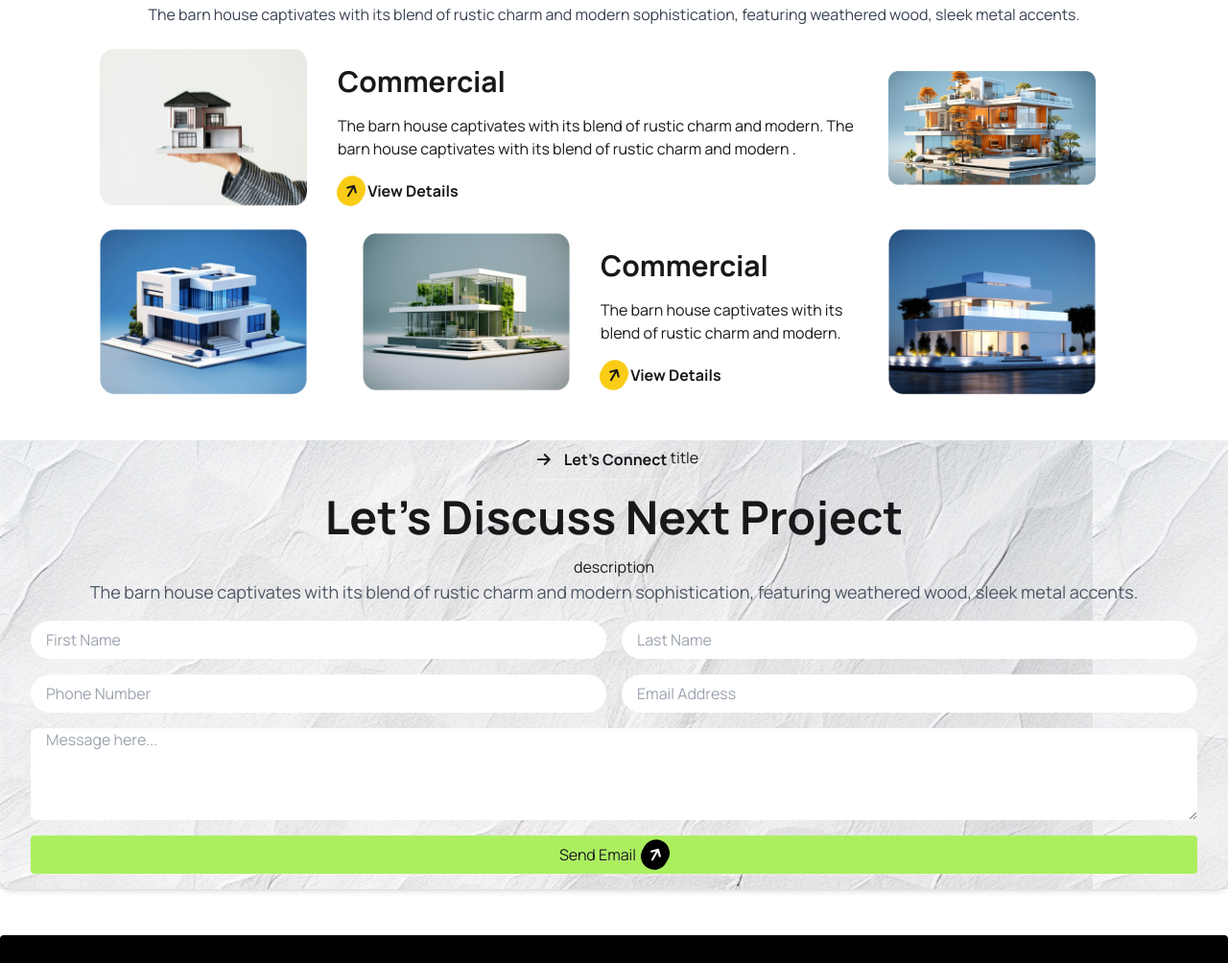
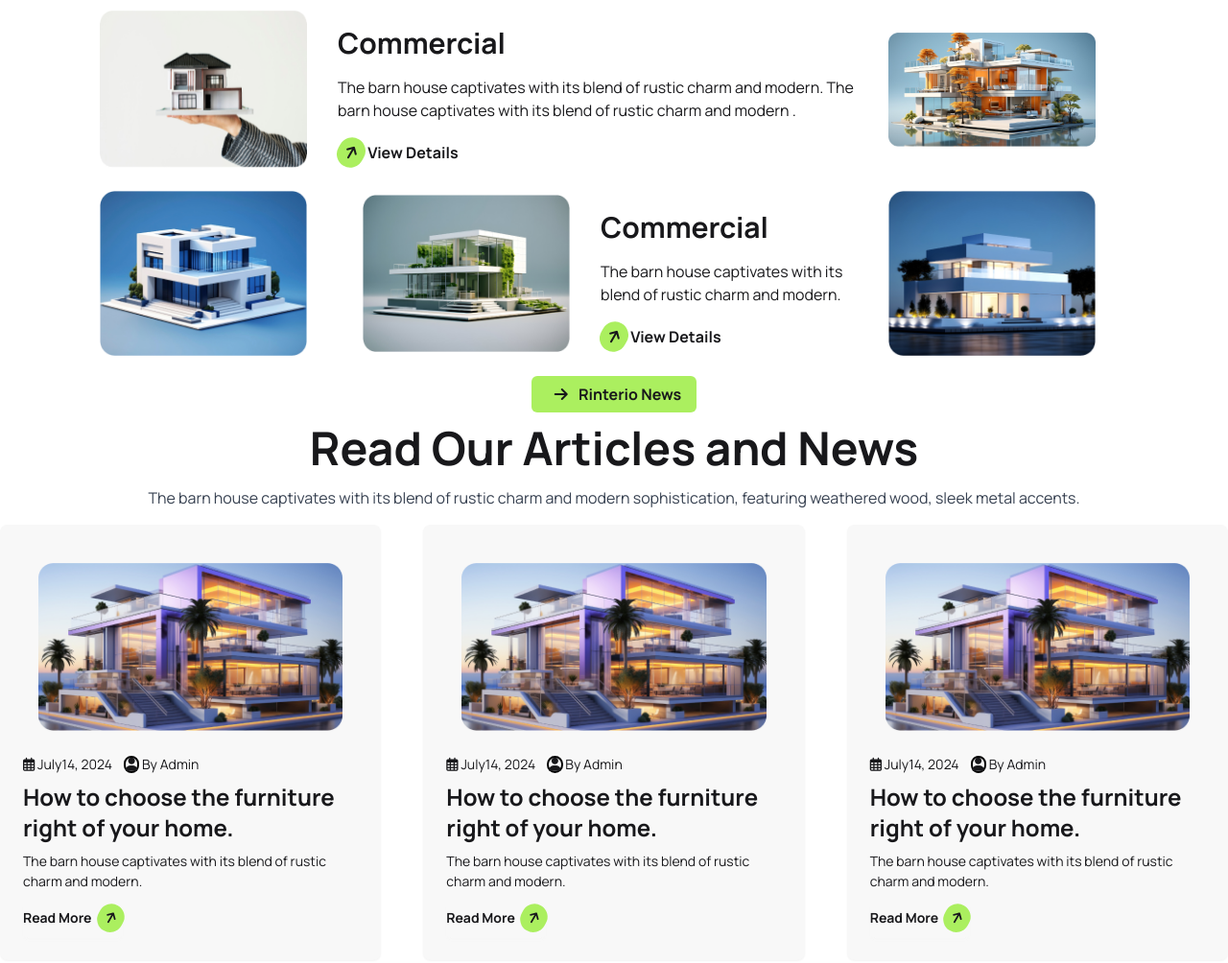
Before and after one commit to abu-tahir-sk/B10A3-versatile, a plain HTML site: page index.html in a window 1280 px wide. Shown: the part 2369-3373 px from the top of the page at 96% size. Drawn offline with nearby package versions, Linux system fonts and the light colour scheme.

Commit message:
Read Our Articles and News section done

```diff
--- a/index.html
+++ b/index.html
@@ -146,7 +146,7 @@
             <div class="grid grid-cols-1 md:grid-cols-2 lg:grid-cols-4 md:mx-20">
               <!-- card 1 -->
               <div class="card">
-                <figure class="pt-10">
+                <figure class="">
                   <i class="fas fa-comment-dots"></i>
                 </figure>
                 <div class="card-body items-center text-center">
@@ -157,7 +157,7 @@
               </div>
               <!-- card 2 -->
               <div class="card">
-                <figure class="px-10 pt-10">
+                <figure class="">
                   <i class="fa-solid fa-building"></i>
                 </figure>
                 <div class="card-body items-center text-center">
@@ -168,7 +168,7 @@
               </div>
               <!-- card 3 -->
               <div class="card">
-                <figure class="px-10 pt-10">
+                <figure class="">
                   <i class="fa-solid fa-users"></i>
                 </figure>
                 <div class="card-body items-center text-center">
@@ -179,7 +179,7 @@
               </div>
               <!-- card 4 -->
               <div class="card">
-                <figure class="px-10 pt-10">
+                <figure class="">
                   <i class="fa-solid fa-user"></i>
                 </figure>
                 <div class="card-body items-center text-center">
@@ -267,7 +267,7 @@
                 <div class="text-start">
                   <h3 class="font-bold text-3xl my-4">Commercial</h3>
                   <p class="my-4">The barn house captivates with its blend of rustic charm and modern. The barn house captivates with its blend of rustic charm and modern .</p>
-                  <a class="font-bold text-1xl"><i class="fa-solid fa-arrow-up p-2 rotate-30 bg-yellow-400 rounded-full"></i> View Details</a>
+                  <a class="font-bold text-1xl"><i class="fa-solid fa-arrow-up p-2 rotate-30 bg-bg-btn rounded-full"></i> View Details</a>
                 </div>
               </div>
               <!-- card 2 -->
@@ -285,7 +285,7 @@
 
                   <h3 class="font-bold text-3xl my-4">Commercial</h3>
                   <p class="my-4">The barn house captivates with its blend of rustic charm and modern.</p>
-                  <a class="font-bold text-1xl"><i class="fa-solid fa-arrow-up p-2 rotate-30 bg-yellow-400 rounded-full"></i> View Details</a>
+                  <a class="font-bold text-1xl"><i class="fa-solid fa-arrow-up p-2 rotate-30 bg-bg-btn rounded-full"></i> View Details</a>
                 </div>
               </div>
               <!-- card 5 -->
@@ -295,8 +295,77 @@
 
             </div>
             </section>
+            <!-- Read Our Articles and News section -->
+            <section class="mb-12 md:container mx-auto px-auto">
+              <h5 class="text-center mb-4"><a class="font-bold text-1xl bg-bg-btn px-4 py-2 rounded-md"><i class="fa-solid fa-arrow-right p-2 rounded-full"></i> Rinterio News</a></h5>
+            <h2 class="font-bold text-5xl text-center mb-4">Read Our Articles and News</h2>
+            <p class="text-center text-gray-700 mb-4">The barn house captivates with its blend of rustic charm and modern sophistication, featuring weathered wood, sleek metal accents.</p>
+            <!-- cards  -->
+             <div class="grid grid-cols-1 md:grid-cols-2 lg:grid-cols-3 gap-11">
+              <!-- card 1 -->
+              <div class="card bg-base-200  shadow-sm">
+                <figure class="px-10 pt-10">
+                  <img
+                    src="assets/article1.png"
+                    alt="Shoes"
+                    class="rounded-xl" />
+                </figure>
+                <div class="card-body text-start">
+                 <div class="flex">
+                  <a href=""><i class="fa-regular fa-calendar-days"></i> July14, 2024</a>
+                  <a class="px-3"><i class="fa-solid fa-user border-2 border-black rounded-full p-"></i> By Admin</a>
+                 </div>
+                  <h2 class="card-title font-bold text-2xl">How to choose the furniture right  of your home.</h2>
+                  <p>The barn house captivates with its blend of rustic charm and modern. </p>
+                  <div class="card-actions">
+                    <button class="btn font-bold">Read More <i class="fa-solid fa-arrow-up p-2 rotate-30 bg-bg-btn rounded-full"></i></button>
+                  </div>
+                </div>
+              </div>
+              <!-- card 2 -->
+              <div class="card bg-base-200  shadow-sm">
+                <figure class="px-10 pt-10">
+                  <img
+                    src="assets/article1.png"
+                    alt="Shoes"
+                    class="rounded-xl" />
+                </figure>
+                <div class="card-body text-start">
+                 <div class="flex">
+                  <a href=""><i class="fa-regular fa-calendar-days"></i> July14, 2024</a>
+                  <a class="px-3"><i class="fa-solid fa-user border-2 border-black rounded-full p-"></i> By Admin</a>
+                 </div>
+                  <h2 class="card-title font-bold text-2xl">How to choose the furniture right  of your home.</h2>
+                  <p>The barn house captivates with its blend of rustic charm and modern. </p>
+                  <div class="card-actions">
+                    <button class="btn font-bold">Read More <i class="fa-solid fa-arrow-up p-2 rotate-30 bg-bg-btn rounded-full"></i></button>
+                  </div>
+                </div>
+              </div>
+              <!-- card 3 -->
+              <div class="card bg-base-200  shadow-sm">
+                <figure class="px-10 pt-10">
+                  <img
+                    src="assets/article1.png"
+                    alt="Shoes"
+                    class="rounded-xl" />
+                </figure>
+                <div class="card-body text-start">
+                 <div class="flex">
+                  <a href=""><i class="fa-regular fa-calendar-days"></i> July14, 2024</a>
+                  <a class="px-3"><i class="fa-solid fa-user border-2 border-black rounded-full p-"></i> By Admin</a>
+                 </div>
+                  <h2 class="card-title font-bold text-2xl">How to choose the furniture right  of your home.</h2>
+                  <p>The barn house captivates with its blend of rustic charm and modern. </p>
+                  <div class="card-actions">
+                    <button class="btn font-bold">Read More <i class="fa-solid fa-arrow-up p-2 rotate-30 bg-bg-btn rounded-full"></i></button>
+                  </div>
+                </div>
+              </div>
+             </div>
+            </section>
             <section class="my-12 mx-auto hero-pattern bg-[url(/assets/bg.jpg)]">
-               <div class="text-center"> <button class="btn font-bold"><i class="fa-solid fa-arrow-right p-2 rounded-full"></i>Let’s Connect</button>
+               <div class="text-center"> <button class="btn bg-bg-btn mt-4"><i class="fa-solid fa-arrow-right p-2 rounded-full"></i>Let’s Connect</button>
                  title
                 <h1 class="text-5xl font-bold text-center py-4">Let’s Discuss Next Project</h1>
                  description
```
